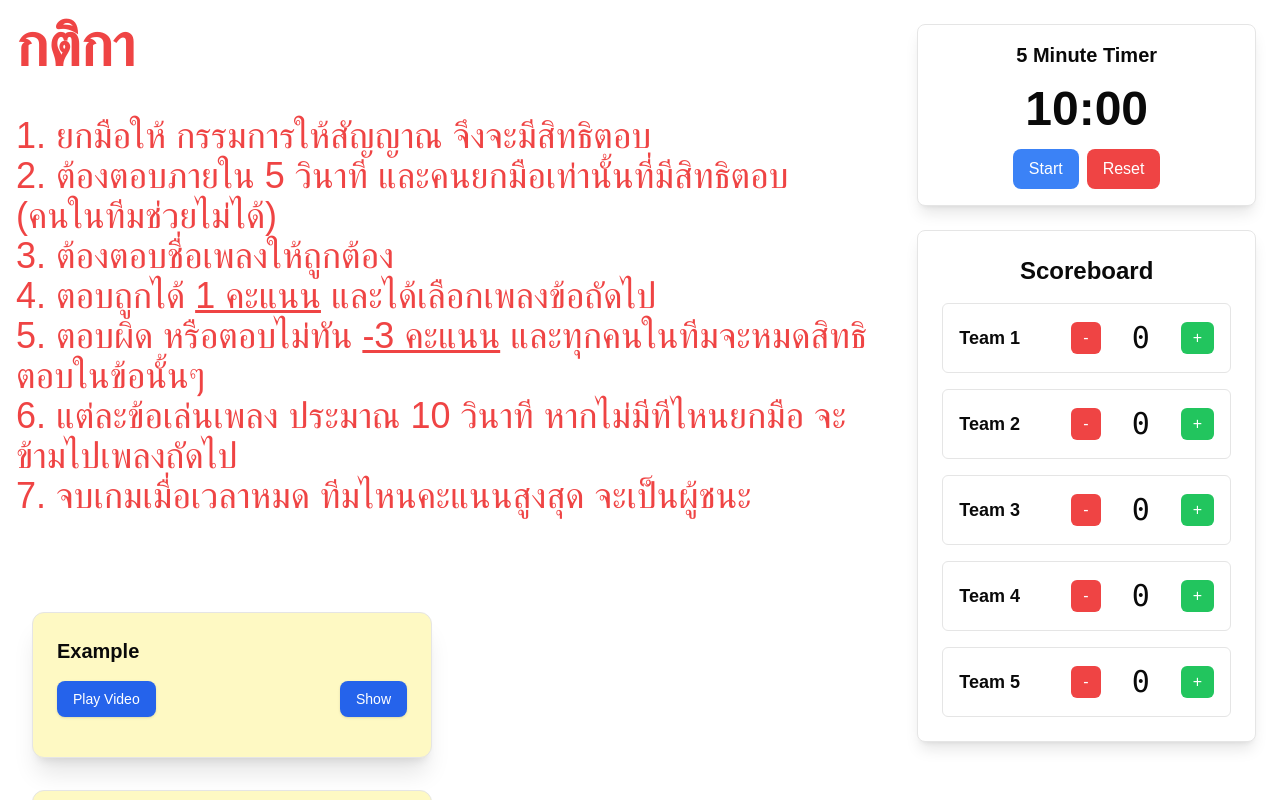
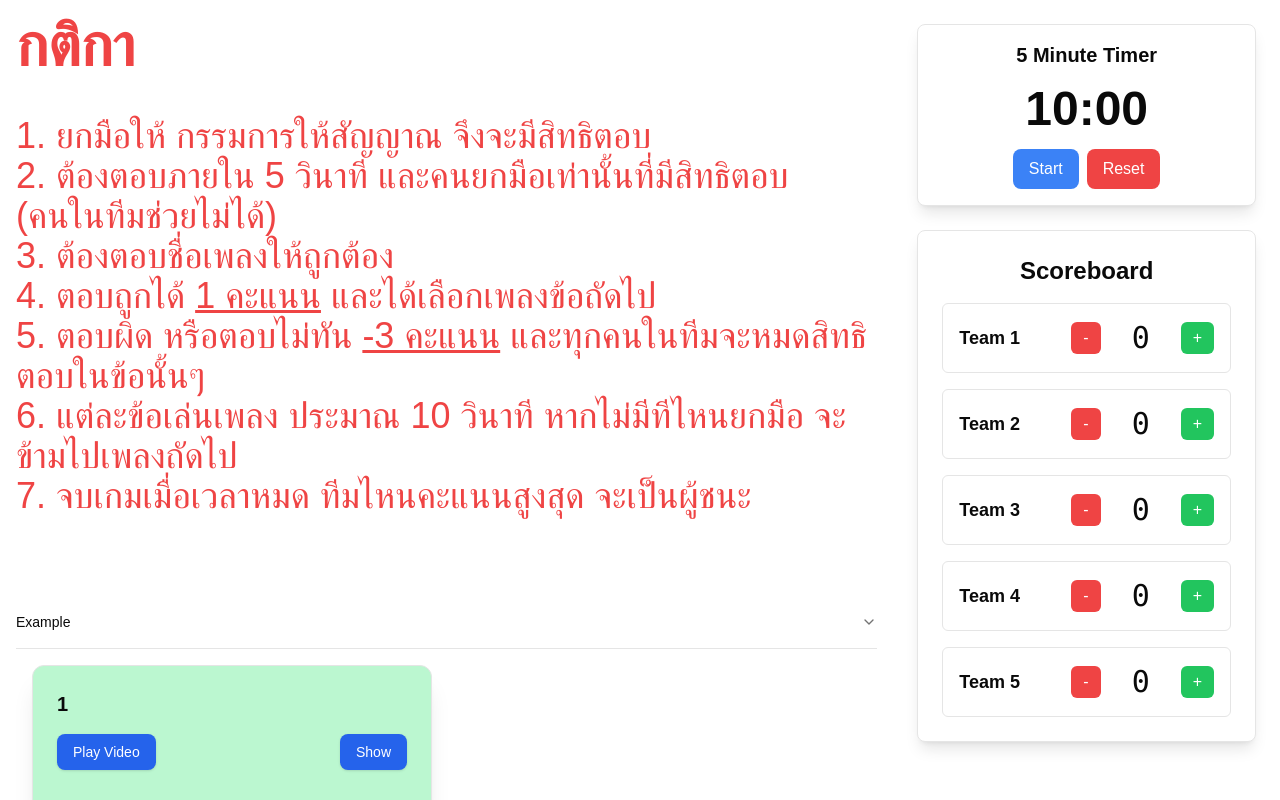
Before and after one commit to jutawuth/retro-game-nextjs, a Next.js app: page / in a window 1280 px wide. Shown: the top 800 px of the page. Built offline with nearby package versions, Linux system fonts and the light colour scheme.

Commit message:
change ui

```diff
--- a/app/page.tsx
+++ b/app/page.tsx
@@ -8,6 +8,12 @@
 import Timer from "./components/timer";
 import CountDownTimer from "./components/countdown-timer";
 import Scoreboard from "./components/scoreboard";
+import {
+  Accordion,
+  AccordionContent,
+  AccordionItem,
+  AccordionTrigger,
+} from "@/components/ui/accordion";
 
 const exVideoData = [
   {
@@ -336,74 +342,22 @@
           </ol>
         </div>
 
+        <Accordion type="single" collapsible className="w-full">
+          <AccordionItem value="item-1">
+            <AccordionTrigger>Example</AccordionTrigger>
+            <AccordionContent>
               <div className="flex flex-row flex-wrap w-full">
                 {exVideoData.map((video, index) => {
                   const videoUrl = playVideos[index]
                     ? `https://www.youtube.com/embed/${video.id}?start=${video.start}&autoplay=1`
                     : "";
 
-            if (index < 3) {
                   return (
                     <Card
                       key={index}
                       className={cn(
-                    "m-4 w-[400px] p-6 shadow-xl",
-                    index < 3 && " bg-yellow-100"
+                        "m-4 w-[400px] p-6 shadow-xl  bg-yellow-100"
                       )}
-                >
-                  <h2 className="mb-4 text-xl font-bold">
-                    {index < 3 ? <>Example </> : <> {index - 2}</>}
-                  </h2>
-                  <div className="mb-4 flex justify-between">
-                    <Button
-                      onClick={() => togglePlay(index)}
-                      className={cn(
-                        "rounded-lg bg-blue-600 px-4 py-2 text-white hover:bg-blue-700",
-                        playVideos[index] && "bg-red-600 hover:bg-red-700"
-                      )}
-                    >
-                      {playVideos[index] ? "Stop Video" : "Play Video"}
-                    </Button>
-                    {playVideos[index] && <CountDownTimer />}
-
-                    <Button
-                      onClick={() => toggleShow(index)}
-                      className="rounded-lg bg-blue-600 px-4 py-2 text-white hover:bg-blue-700"
-                    >
-                      {showVideos[index] ? "Hide" : "Show"}
-                    </Button>
-                  </div>
-                  <CardContent
-                    className={cn(
-                      "relative h-64 w-full overflow-hidden rounded-2xl bg-black",
-                      showVideos[index] ? "visible" : "hidden"
-                    )}
-                  >
-                    {videoUrl ? (
-                      <motion.iframe
-                        src={videoUrl}
-                        title={`YouTube Video Player ${index + 1}`}
-                        className="h-full w-full rounded-xl border-none"
-                        allow="accelerometer; autoplay; clipboard-write; encrypted-media; gyroscope; picture-in-picture"
-                        allowFullScreen
-                        initial={{ opacity: 0 }}
-                        animate={{ opacity: 1 }}
-                        transition={{ duration: 0.5 }}
-                      ></motion.iframe>
-                    ) : (
-                      <div className="flex h-full w-full items-center justify-center bg-gray-800 text-white">
-                        <p>Press Play to Start the Video</p>
-                      </div>
-                    )}
-                  </CardContent>
-                </Card>
-              );
-            }
-
-            return (
-              <Card
-                key={index}
-                className={cn("m-4 w-[400px] p-6 shadow-xl  bg-yellow-100")}
                     >
                       <h2 className="mb-4 text-xl font-bold">Example</h2>
                       <div className="mb-4 flex justify-between">
@@ -452,7 +406,9 @@
                   );
                 })}
               </div>
-
+            </AccordionContent>
+          </AccordionItem>
+        </Accordion>
 
         <div className="flex flex-row flex-wrap w-full">
           {videoData.map((video, index) => {
@@ -461,7 +417,13 @@
               : "";
 
             return (
-              <Card key={index} className={cn("m-4 w-[400px] p-6 shadow-xl")}>
+              <Card
+                key={index}
+                className={cn(
+                  "m-4 w-[400px] p-6 shadow-xl",
+                  showVideos[index] ? "bg-gray-200" : "bg-green-200"
+                )}
+              >
                 <h2 className="mb-4 text-xl font-bold">{index + 1}</h2>
                 <div className="mb-4 flex justify-between">
                   <Button
--- /dev/null
+++ b/components/ui/accordion.tsx
@@ -0,0 +1,57 @@
+"use client"
+
+import * as React from "react"
+import * as AccordionPrimitive from "@radix-ui/react-accordion"
+import { ChevronDown } from "lucide-react"
+
+import { cn } from "@/lib/utils"
+
+const Accordion = AccordionPrimitive.Root
+
+const AccordionItem = React.forwardRef<
+  React.ElementRef<typeof AccordionPrimitive.Item>,
+  React.ComponentPropsWithoutRef<typeof AccordionPrimitive.Item>
+>(({ className, ...props }, ref) => (
+  <AccordionPrimitive.Item
+    ref={ref}
+    className={cn("border-b", className)}
+    {...props}
+  />
+))
+AccordionItem.displayName = "AccordionItem"
+
+const AccordionTrigger = React.forwardRef<
+  React.ElementRef<typeof AccordionPrimitive.Trigger>,
+  React.ComponentPropsWithoutRef<typeof AccordionPrimitive.Trigger>
+>(({ className, children, ...props }, ref) => (
+  <AccordionPrimitive.Header className="flex">
+    <AccordionPrimitive.Trigger
+      ref={ref}
+      className={cn(
+        "flex flex-1 items-center justify-between py-4 text-sm font-medium transition-all hover:underline text-left [&[data-state=open]>svg]:rotate-180",
+        className
+      )}
+      {...props}
+    >
+      {children}
+      <ChevronDown className="h-4 w-4 shrink-0 text-muted-foreground transition-transform duration-200" />
+    </AccordionPrimitive.Trigger>
+  </AccordionPrimitive.Header>
+))
+AccordionTrigger.displayName = AccordionPrimitive.Trigger.displayName
+
+const AccordionContent = React.forwardRef<
+  React.ElementRef<typeof AccordionPrimitive.Content>,
+  React.ComponentPropsWithoutRef<typeof AccordionPrimitive.Content>
+>(({ className, children, ...props }, ref) => (
+  <AccordionPrimitive.Content
+    ref={ref}
+    className="overflow-hidden text-sm data-[state=closed]:animate-accordion-up data-[state=open]:animate-accordion-down"
+    {...props}
+  >
+    <div className={cn("pb-4 pt-0", className)}>{children}</div>
+  </AccordionPrimitive.Content>
+))
+AccordionContent.displayName = AccordionPrimitive.Content.displayName
+
+export { Accordion, AccordionItem, AccordionTrigger, AccordionContent }
--- a/package.json
+++ b/package.json
@@ -9,6 +9,7 @@
     "lint": "next lint"
   },
   "dependencies": {
+    "@radix-ui/react-accordion": "^1.2.2",
     "@radix-ui/react-slot": "^1.1.1",
     "class-variance-authority": "^0.7.1",
     "clsx": "^2.1.1",
--- a/tailwind.config.ts
+++ b/tailwind.config.ts
@@ -55,6 +55,28 @@
   			lg: 'var(--radius)',
   			md: 'calc(var(--radius) - 2px)',
   			sm: 'calc(var(--radius) - 4px)'
+  		},
+  		keyframes: {
+  			'accordion-down': {
+  				from: {
+  					height: '0'
+  				},
+  				to: {
+  					height: 'var(--radix-accordion-content-height)'
+  				}
+  			},
+  			'accordion-up': {
+  				from: {
+  					height: 'var(--radix-accordion-content-height)'
+  				},
+  				to: {
+  					height: '0'
+  				}
+  			}
+  		},
+  		animation: {
+  			'accordion-down': 'accordion-down 0.2s ease-out',
+  			'accordion-up': 'accordion-up 0.2s ease-out'
   		}
   	}
   },
```
Also changed, not shown: 1 other file (tests, documents, lock files or other folders). Lines whose indentation alone changed are shown as unchanged.
